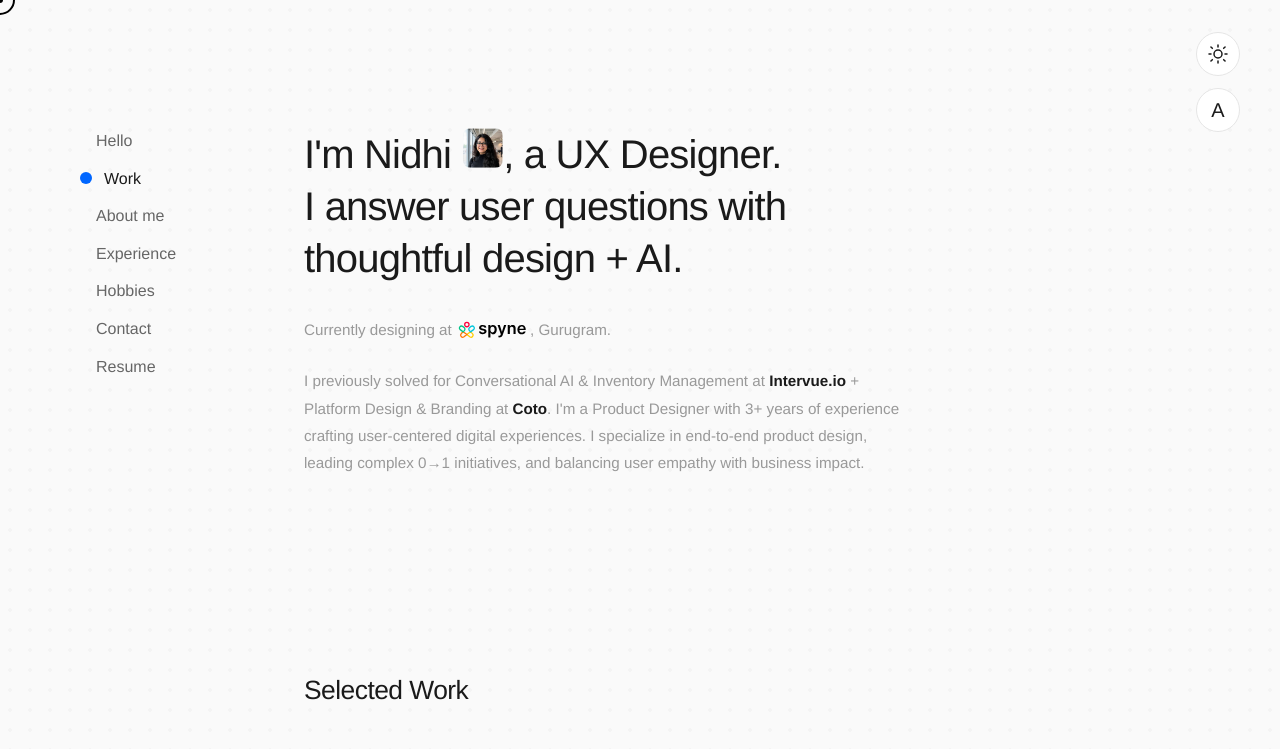
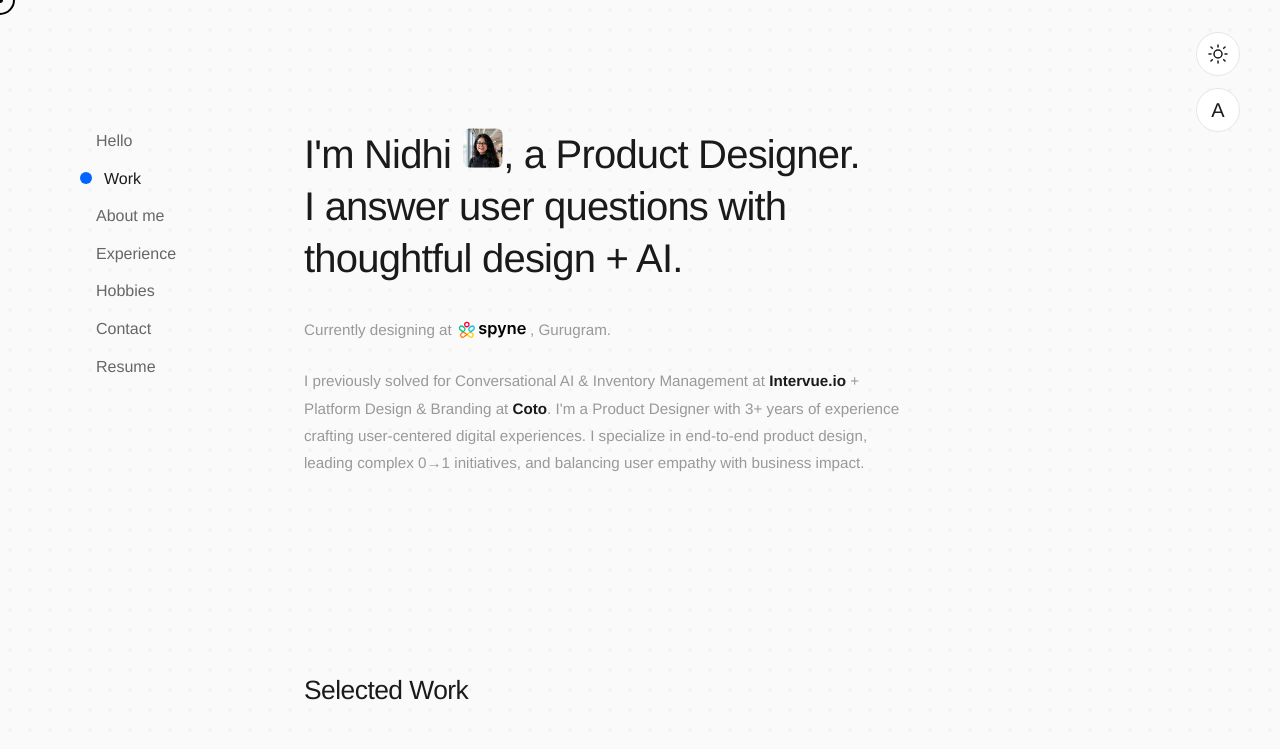
Before and after one commit to nidhisingh-1/portfolio-website, a React (Create React App) app: page / in a window 1280 px wide. Shown: the top 749 px of the page. Built offline with nearby package versions, Linux system fonts and the light colour scheme.

Commit message:
content - update

```diff
--- a/src/content.js
+++ b/src/content.js
@@ -18,7 +18,7 @@
   // HERO SECTION
   hero: {
     name: 'Nidhi',
-    title: 'UX Designer',
+    title: 'Product Designer',
     tagline: 'I answer user questions with thoughtful design + AI.',
     currentCompany: 'Spyne AI',
     currentLocation: 'Gurugram',
```
